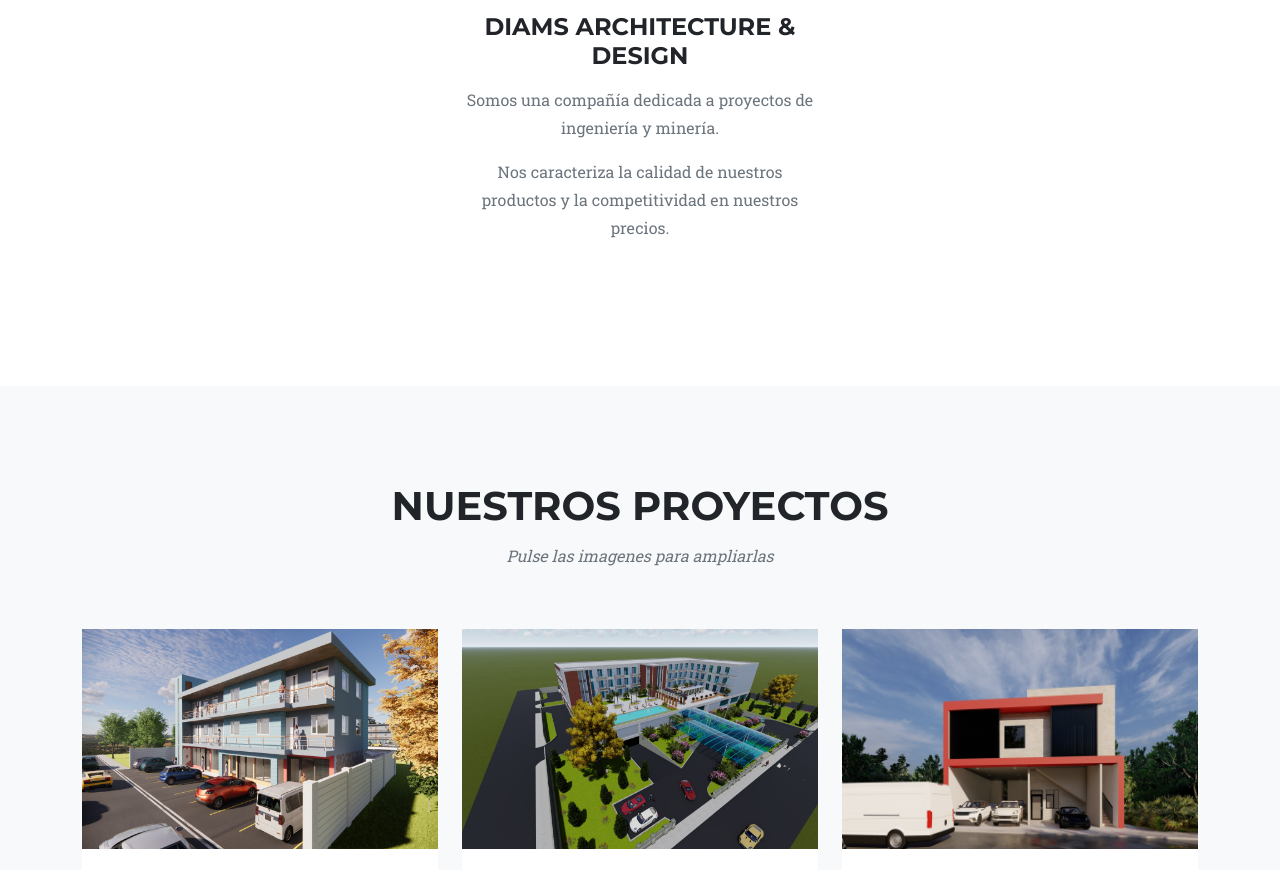
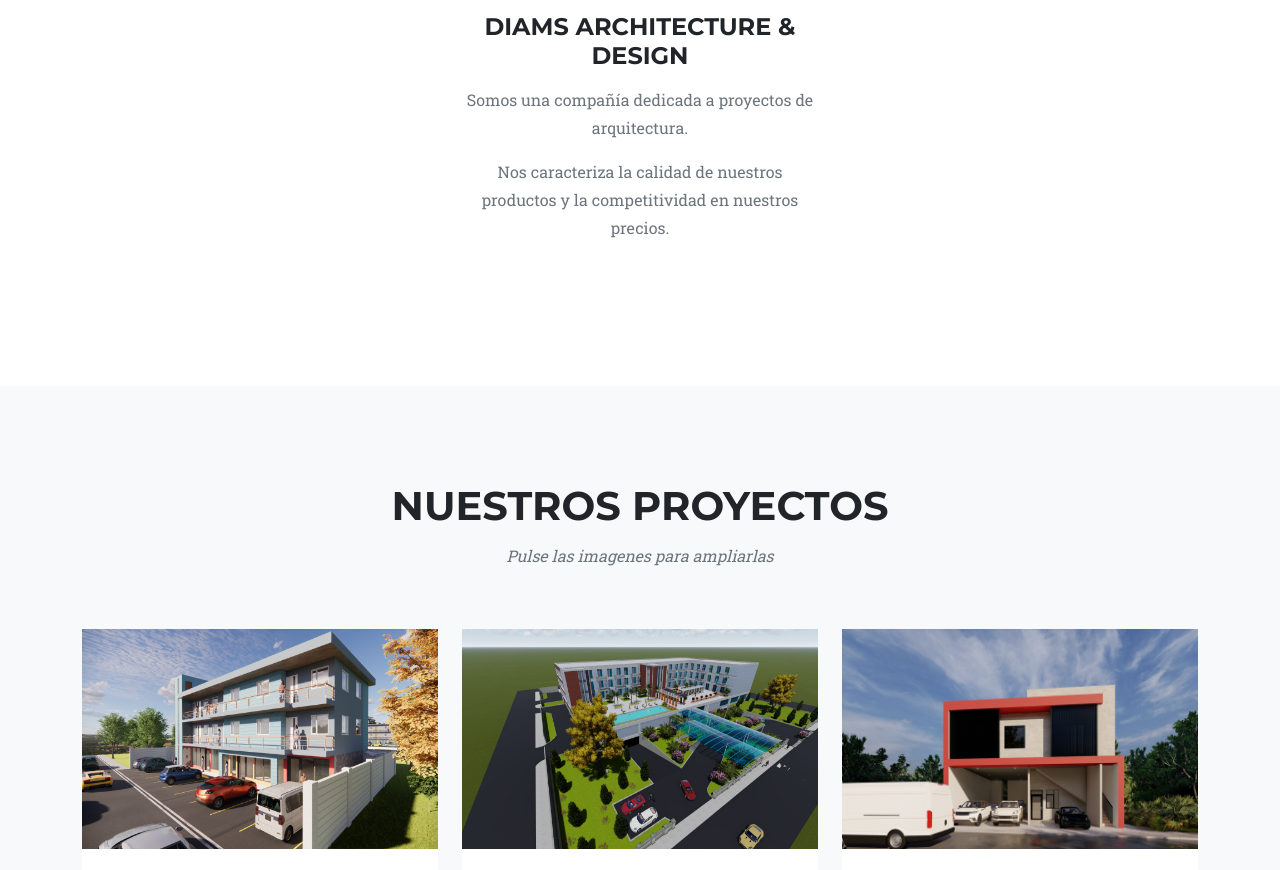
Before and after one commit to oriamruiz/DiamsArchitecture-Design, a plain HTML site: page index.html in a window 1280 px wide. Shown: the part 1112-1982 px from the top of the page. Drawn offline with nearby package versions, Linux system fonts and the light colour scheme.

Commit message:
Update index.html

```diff
--- a/index.html
+++ b/index.html
@@ -61,7 +61,7 @@
         <div class="col-md-4">
           <img src="assets/img/portfolio/logo-empresa.jpg">
           <h4 class="my-3">DIAMS ARCHITECTURE & DESIGN</h4>
-          <p class="text-muted">Somos una compañía dedicada a proyectos de ingeniería y minería.</p>
+          <p class="text-muted">Somos una compañía dedicada a proyectos de arquitectura.</p>
           <p class="text-muted">Nos caracteriza la calidad de nuestros productos y la competitividad en nuestros precios.</p>
         </div>
 
```
